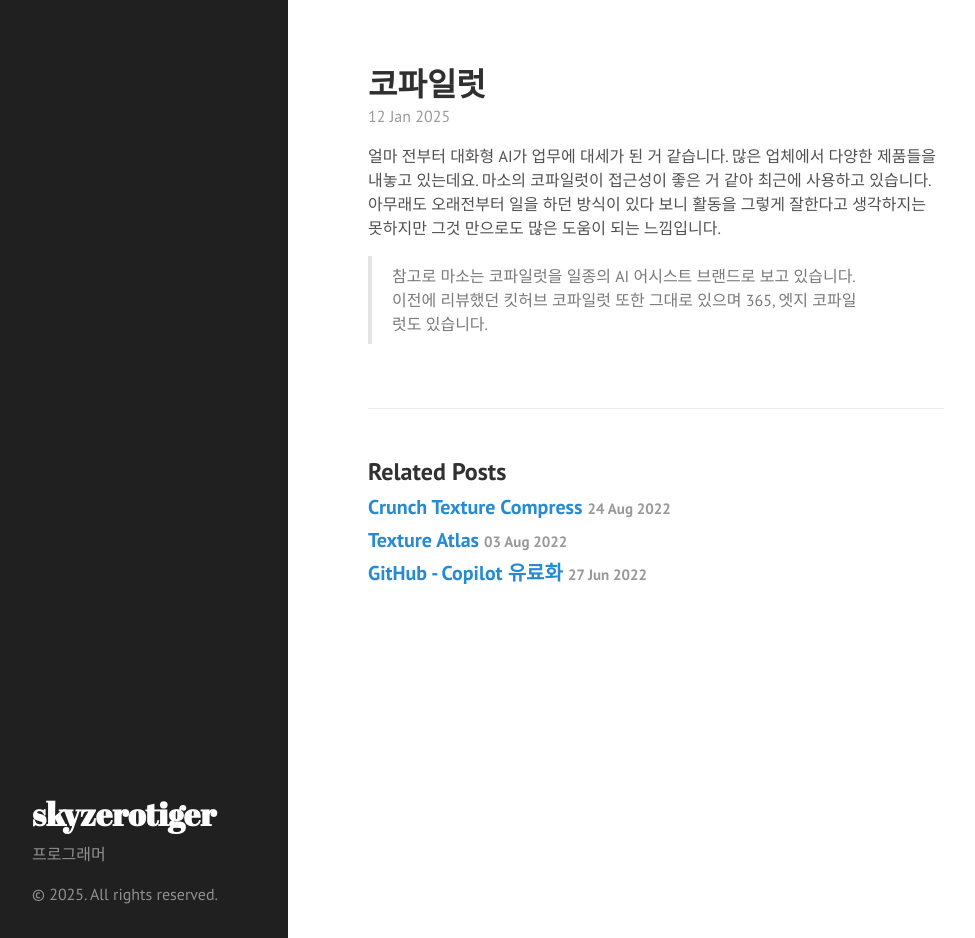
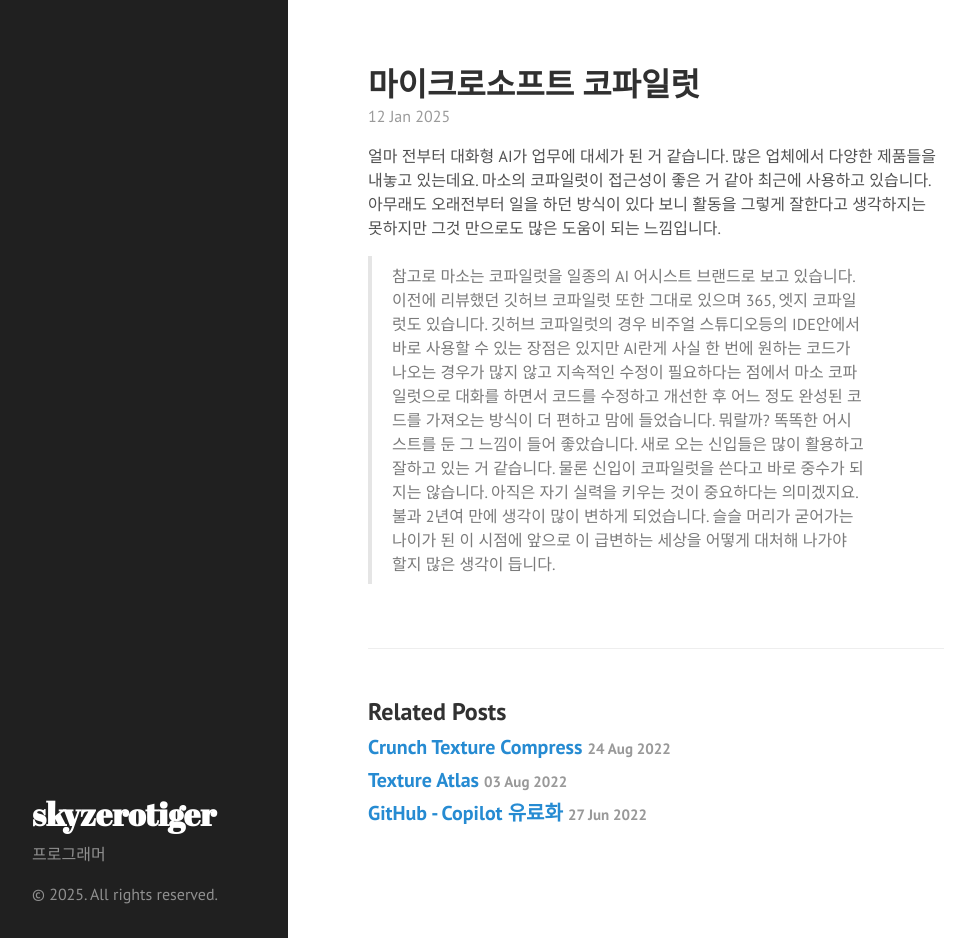
Before and after one commit to skyzerotiger/skyzerotiger.github.io, a Jekyll site: the page built from _posts/2025-01-12-1.md, in a window 1280 px wide and 938 px high. Shown: the whole window, without its empty margins (0-975 px from the left). Built offline with Jekyll 4.4.1, drawn with Linux system fonts in a browser that asks for light colours.

Commit message:
Update 2025-01-12-1.md

```diff
--- a/_posts/2025-01-12-1.md
+++ b/_posts/2025-01-12-1.md
@@ -1,7 +1,10 @@
 ---
 layout: post
-title: 코파일럿 #2
+title: 마이크로소프트 코파일럿 #2
 ---
 
 얼마 전부터 대화형 AI가 업무에 대세가 된 거 같습니다. 많은 업체에서 다양한 제품들을 내놓고 있는데요. 마소의 코파일럿이 접근성이 좋은 거 같아 최근에 사용하고 있습니다. 아무래도 오래전부터 일을 하던 방식이 있다 보니 활동을 그렇게 잘한다고 생각하지는 못하지만 그것 만으로도 많은 도움이 되는 느낌입니다.
->참고로 마소는 코파일럿을 일종의 AI 어시스트 브랜드로 보고 있습니다. 이전에 리뷰했던 킷허브 코파일럿 또한 그대로 있으며 365, 엣지 코파일럿도 있습니다.
+>참고로 마소는 코파일럿을 일종의 AI 어시스트 브랜드로 보고 있습니다. 이전에 리뷰했던 깃허브 코파일럿 또한 그대로 있으며 365, 엣지 코파일럿도 있습니다.
+깃허브 코파일럿의 경우 비주얼 스튜디오등의 IDE안에서 바로 사용할 수 있는 장점은 있지만 AI란게 사실 한 번에 원하는 코드가 나오는 경우가 많지 않고 지속적인 수정이 필요하다는 점에서 마소 코파일럿으로 대화를 하면서 코드를 수정하고 개선한 후 어느 정도 완성된 코드를 가져오는 방식이 더 편하고 맘에 들었습니다. 뭐랄까? 똑똑한 어시스트를 둔 그 느낌이 들어 좋았습니다.
+새로 오는 신입들은 많이 활용하고 잘하고 있는 거 같습니다. 물론 신입이 코파일럿을 쓴다고 바로 중수가 되지는 않습니다. 아직은 자기 실력을 키우는 것이 중요하다는 의미겠지요.
+불과 2년여 만에 생각이 많이 변하게 되었습니다. 슬슬 머리가 굳어가는 나이가 된 이 시점에 앞으로 이 급변하는 세상을 어떻게 대처해 나가야 할지 많은 생각이 듭니다.
```
